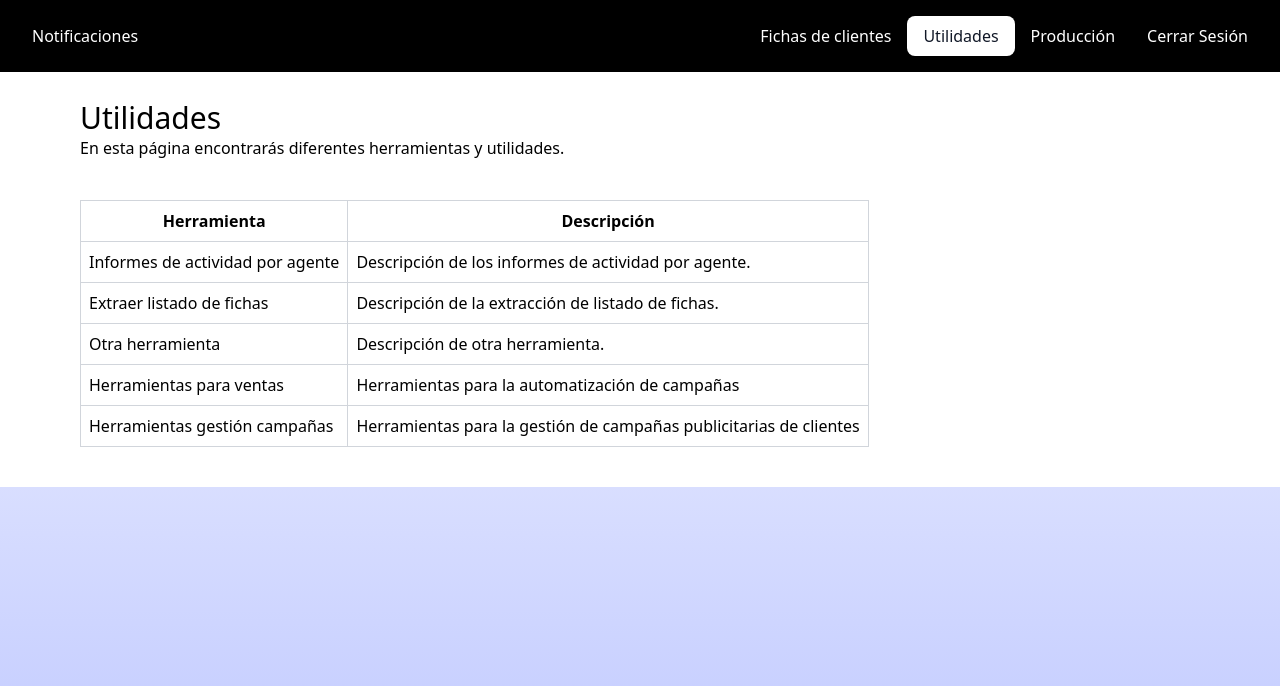
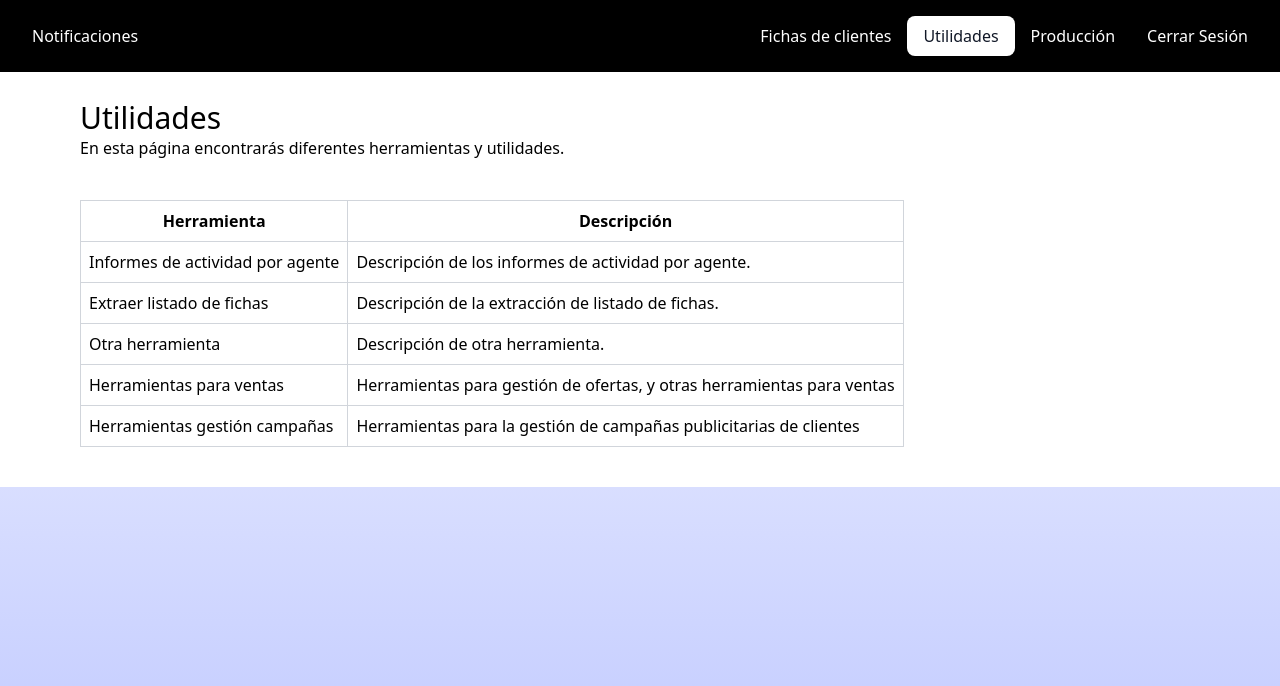
Before and after one commit to frankgimeno3/p3erp, a Next.js app: page /home in a window 1280 px wide. Both pictures are taken after a click on the button "Utilidades". Shown: the top 686 px of the page. Built offline with nearby package versions, Linux system fonts and the light colour scheme.

Commit message:
añado herramientas ventas

```diff
--- a/components/Utilidades/Utilidades.tsx
+++ b/components/Utilidades/Utilidades.tsx
@@ -44,7 +44,7 @@ export default function Utilidades() {
                 <button>Herramientas para ventas</button>
               </td>
               <td className="border border-gray-300 p-2">
-                Herramientas para la automatización de campañas
+                Herramientas para gestión de ofertas, y otras herramientas para ventas
               </td>
             </tr>
             <tr>
```
